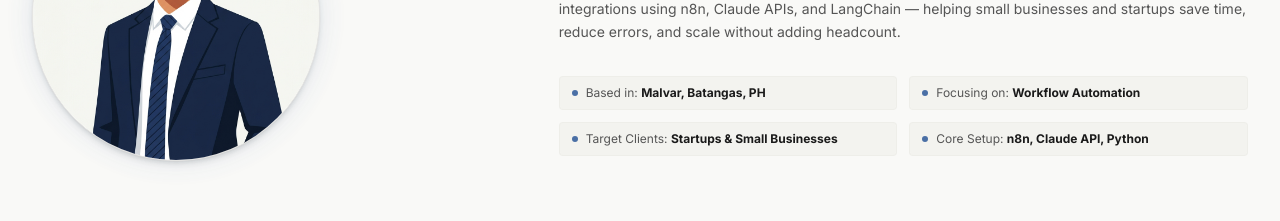
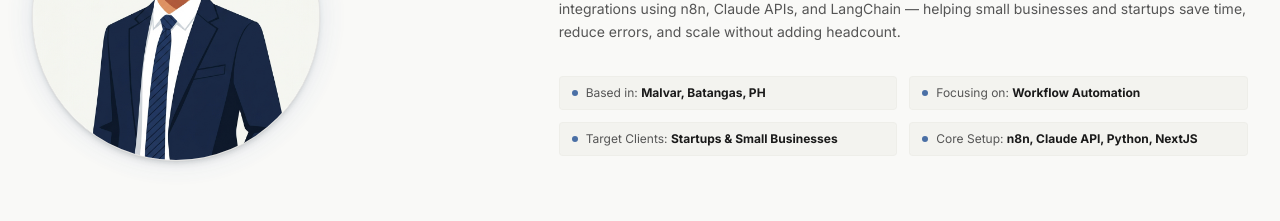
Before and after one commit to CloudStoned/Portfolio, a Next.js app: page / in a window 1280 px wide. Shown: the part 920-1141 px from the top of the page. Built offline with nearby package versions, Linux system fonts and the light colour scheme.

Commit message:
update: text nextjs

```diff
--- a/app/components/About.tsx
+++ b/app/components/About.tsx
@@ -53,7 +53,7 @@ export default function About() {
               </li>
               <li className="flex items-center gap-2 text-[#555555] bg-[#EEEFEA]/60 border border-[#E5E5E2]/40 rounded px-3 py-2">
                 <div className="w-1.5 h-1.5 rounded-full bg-[#4A6FA5]" />
-                <span>Core Setup: <strong className="text-[#1A1A1A]">n8n, Claude API, Python</strong></span>
+                <span>Core Setup: <strong className="text-[#1A1A1A]">n8n, Claude API, Python, NextJS</strong></span>
               </li>
             </ul>
           </div>
```
